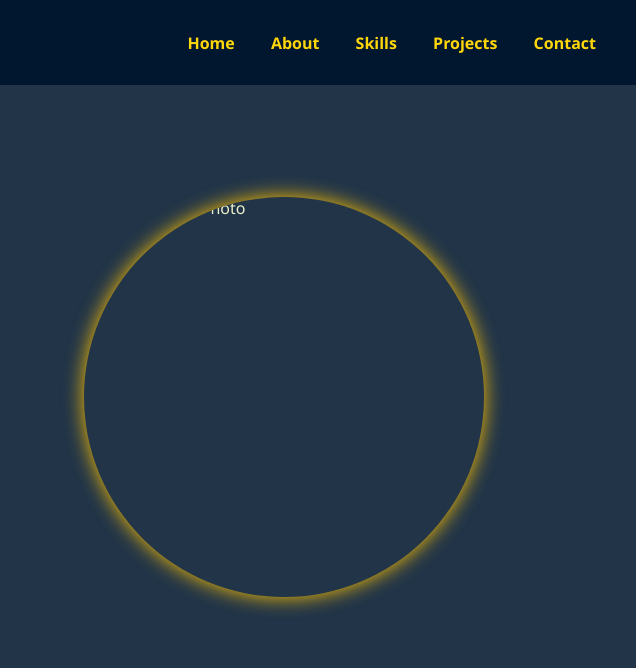
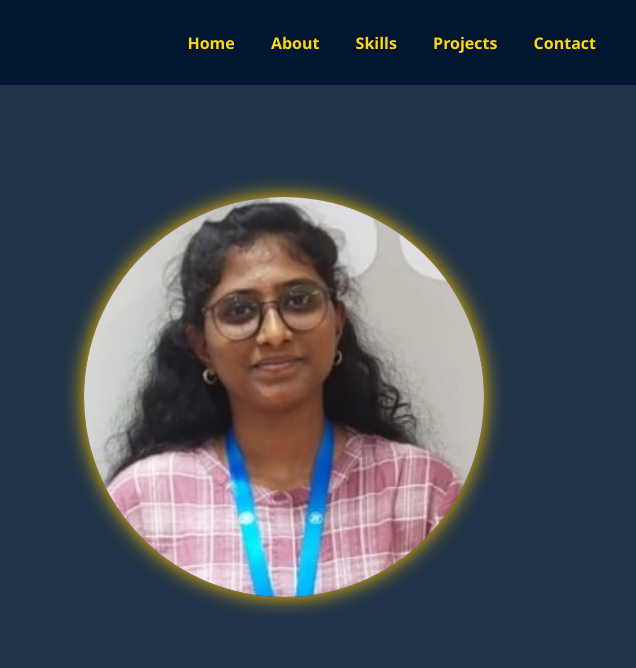
Before and after one commit to Sowmya2255/portfolio-sowmya, a plain HTML site: page index.html in a window 1280 px wide. Shown: the full height of the page, 644-1280 px from the left. Drawn offline with Linux system fonts and the light colour scheme.

Commit message:
adding profile pic

```diff
--- a/index.html
+++ b/index.html
@@ -150,7 +150,7 @@
       <a class="btn" href="https://drive.google.com/file/d/1GtuWObWlKTo4NN5d2ZIk1W5I9FSriBzq/view?usp=sharing" target="_blank">Download Resume</a>
     </div>
     <div class="right">
-      <img src="profile.jpg" alt="Yugandhar K Photo">
+      <img src="Sowmya_Passport_size _photo.jpg" alt="Yugandhar K Photo">
     </div>
   </div>
 
```
